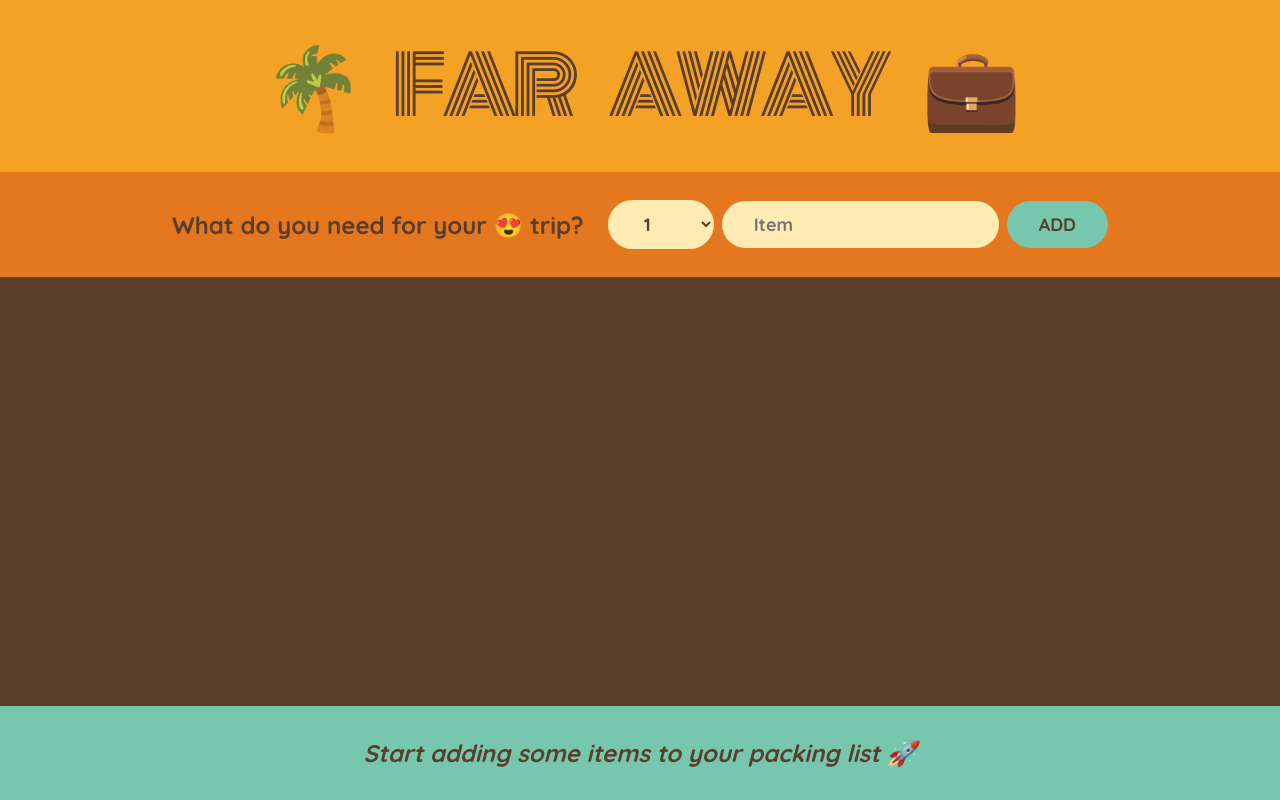
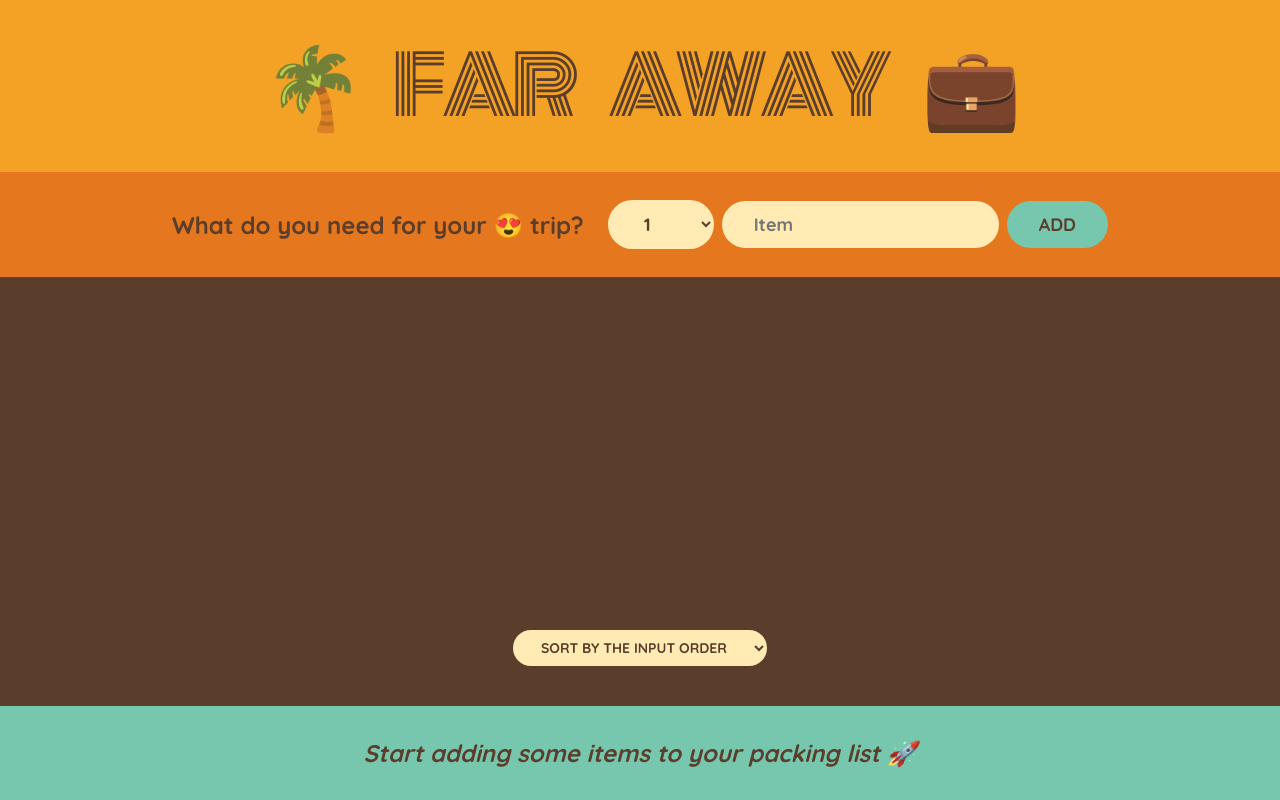
Before and after one commit to bhoamikhona/react, a React (Create React App) app in the folder Section 07/travel-list/: page / in a window 1280 px wide. Built offline with nearby package versions, Linux system fonts and the light colour scheme.

Commit message:
Sorting Items

```diff
--- a/Section 07/travel-list/src/App.jsx
+++ b/Section 07/travel-list/src/App.jsx
@@ -81,10 +81,26 @@
 }
 
 function PackingList({ items, onDeleteItem, onToggleItem }) {
+  const [sortBy, setSortBy] = useState("input");
+
+  let sortedItems;
+
+  if (sortBy === "input") sortedItems = items;
+
+  if (sortBy === "description")
+    sortedItems = items
+      .slice()
+      .sort((a, b) => a.description.localeCompare(b.description));
+
+  if (sortBy === "packed")
+    sortedItems = items
+      .slice()
+      .sort((a, b) => Number(a.packed) - Number(b.packed));
+
   return (
     <div className="list">
       <ul className="list">
-        {items.map((item) => (
+        {sortedItems.map((item) => (
           <Item
             item={item}
             onDeleteItem={onDeleteItem}
@@ -93,6 +109,14 @@
           />
         ))}
       </ul>
+
+      <div className="actions">
+        <select value={sortBy} onChange={(e) => setSortBy(e.target.value)}>
+          <option value="input">Sort by the input order</option>
+          <option value="description">Sort by description</option>
+          <option value="packed">Sort by packed status</option>
+        </select>
+      </div>
     </div>
   );
 }
```
Also changed, not shown: 1 other file (tests, documents, lock files or other folders).
